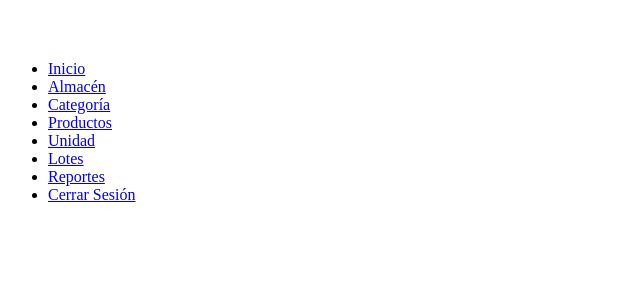
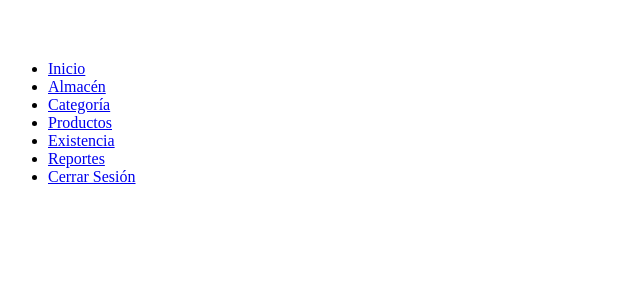
Before and after one commit to gesaodin/lamucuy, a CodeIgniter app: the page made by application/views/fisico/incluir/cuerpo.php in a window 1280 px wide. Shown: the top 300 px of the page, without its empty margins (0-640 px from the left). Run offline with CodeIgniter, Linux system fonts and the light colour scheme.

Commit message:
Cambio de Menu Unidad

```diff
--- a/application/views/fisico/incluir/menu.php
+++ b/application/views/fisico/incluir/menu.php
@@ -11,11 +11,15 @@
   <li>
     <a href="<?php echo site_url("fisico/almacen/producto") ?>">Productos</a>
   </li>
+
+  <!--
   <li>
     <a href="<?php echo site_url("fisico/almacen/agregarSerial") ?>">Unidad</a>
   </li>
+  -->
+
   <li>
-    <a href="<?php echo site_url("fisico/almacen/agregarLote") ?>">Lotes</a>
+    <a href="<?php echo site_url("fisico/almacen/agregarLote") ?>">Existencia</a>
   </li>
   <li>
     <a href="<?php echo site_url("fisico/almacen/reporte") ?>">Reportes</a>
```
